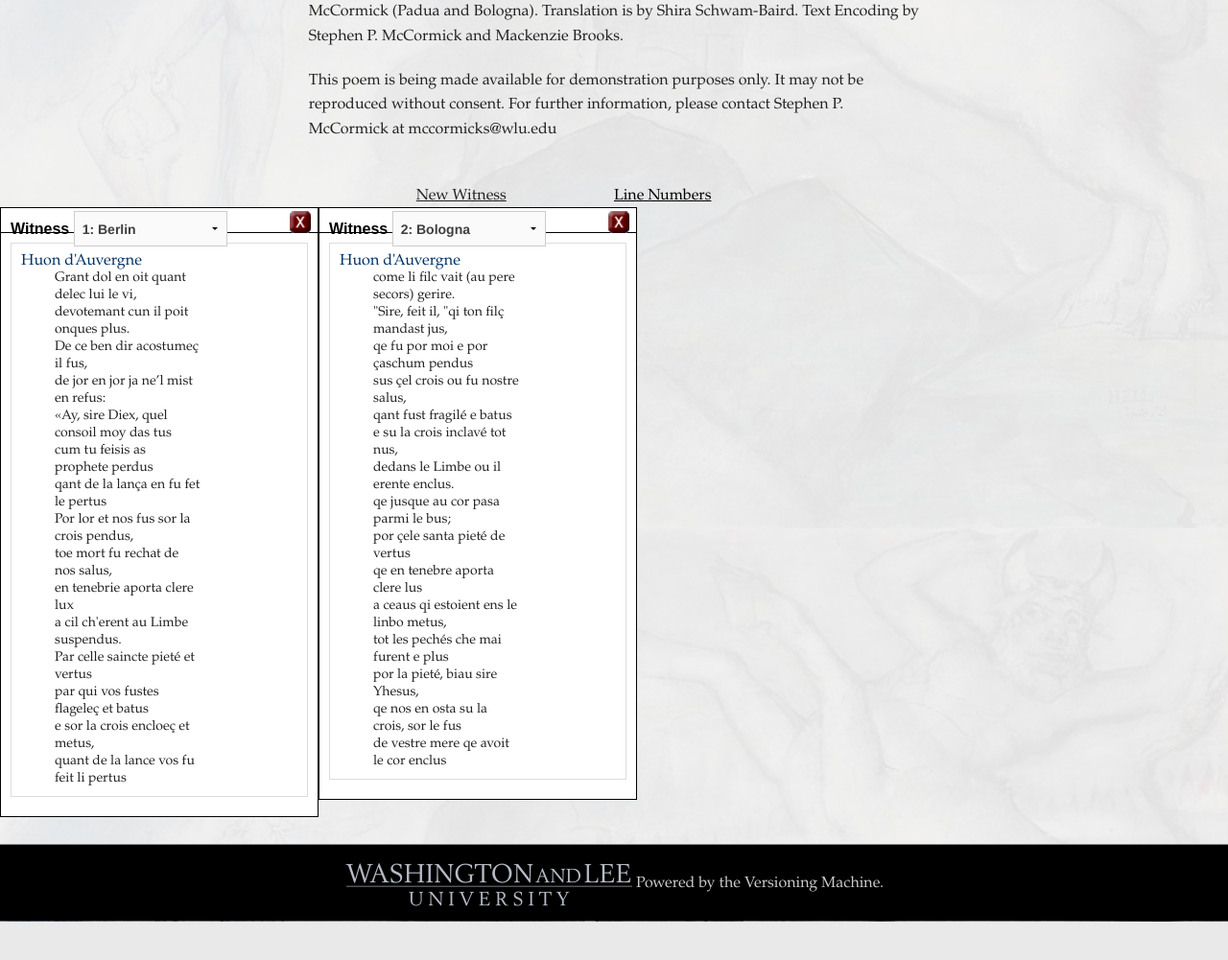
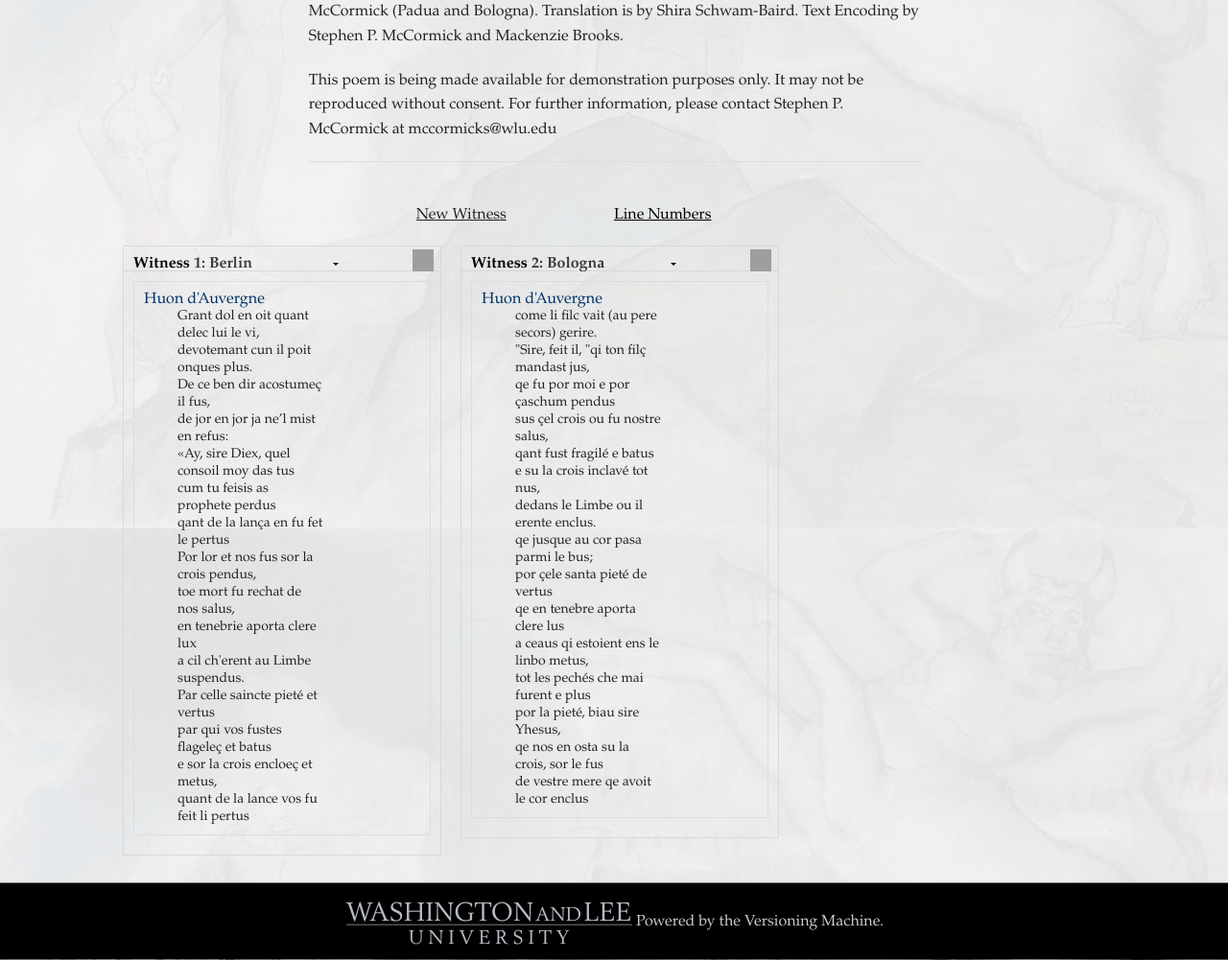
Before and after one commit to wludh/huondauvergne, a PHP site: page /hell_scene.html in a window 1280 px wide. Shown: the part 346-1347 px from the top of the page at 96% size. Before the commit the page ends 1307 px from the top, so only its background shows below. Run offline with PHP 8.4, Linux system fonts and the light colour scheme; grey boxes are pictures that could not be loaded.

Commit message:
preliminary styling on hell scene

```diff
--- a/about.html
+++ b/about.html
@@ -51,7 +51,7 @@
               <li><a href="/content/p.xml">Padua Manuscript</a></li>
               <li><a href="/content/b.xml">Berlin Manuscript</a></li>
               <li><a href="/content/t.xml">Turin Manuscript</a></li>
-              <li><a href="">Hell Scene Comparison</a></li>
+              <li><a href="/hell_scene.html">Hell Scene Comparison</a></li>
             </ul>
           </li>
         </ul>
--- a/bibliography.html
+++ b/bibliography.html
@@ -50,7 +50,7 @@
               <li><a href="/content/p.xml">Padua Manuscript</a></li>
               <li><a href="/content/b.xml">Berlin Manuscript</a></li>
               <li><a href="/content/t.xml">Turin Manuscript</a></li>
-              <li><a href="">Hell Scene Comparison</a></li>
+              <li><a href="/hell_scene.html">Hell Scene Comparison</a></li>
             </ul>
           </li>
         </ul>
--- a/css/app.css
+++ b/css/app.css
@@ -1,8 +1,6 @@
 /* Todo:
   styling of Edition
   search bar functionality
-  vmachine design
-  vmachine add thing function is broken now
 */
 
 body{
@@ -350,4 +348,21 @@ input[type="checkbox"]{
   float:left;
   width:50%;
   text-decoration: underline;
+  padding-bottom: 20px;
 }
+
+.panelBanner, .witnessMenu{
+font-family: Palatino, 'Palatino Linotype', 'Palatino LT STD', 'Book Antiqua', Georgia, serif !important;
+  background-color: rgba(0, 0, 0, 0);
+  height: 30px;
+  margin-bottom: 0;
+  padding:0;
+  border:none;
+  font-size: 16px;
+}
+
+td{
+  padding-left:0;
+  padding-right: 0;
+  display: hidden;
+}
--- a/edition.html
+++ b/edition.html
@@ -50,7 +50,7 @@
               <li><a href="/content/p.xml">Padua Manuscript</a></li>
               <li><a href="/content/b.xml">Berlin Manuscript</a></li>
               <li><a href="/content/t.xml">Turin Manuscript</a></li>
-              <li><a href="">Hell Scene Comparison</a></li>
+              <li><a href="/hell_scene.html">Hell Scene Comparison</a></li>
             </ul>
           </li>
         </ul>
@@ -78,7 +78,7 @@
               <a href="/content/p.xml">Padua Manuscript</a> |
               <a href="/content/b.xml">Berlin Manuscript</a> |
               <a href="/content/t.xml">Turin Manuscript</a><br>
-              <a href="">Hell Scene Comparison</a>
+              <a href="/hell_scene.html">Hell Scene Comparison</a>
 </div>
 <hr>
 <h4>Manuscript Sources of the Franco-Italian Huon d'Auvergne
--- a/hell_scene.html
+++ b/hell_scene.html
@@ -69,7 +69,7 @@
               <li><a href="/content/p.xml">Padua Manuscript</a></li>
               <li><a href="/content/b.xml">Berlin Manuscript</a></li>
               <li><a href="/content/t.xml">Turin Manuscript</a></li>
-              <li><a href="">Hell Scene Comparison</a></li>
+              <li><a href="/hell_scene.html">Hell Scene Comparison</a></li>
             </ul>
           </li>
         </ul>
@@ -104,7 +104,7 @@
               be reproduced without consent. For further information, please contact Stephen P.
               McCormick at mccormicks@wlu.edu
               </p>
-
+<hr>
             <!-- Note: for whatever reason deleting this first button breaks the functionality on the panels. Keeping it hidden allows them to keep working. -->
          <input type="button" id="newPanel" value="New Version" onclick="openPanel();" style="visibility:hidden;">
 
@@ -118,7 +118,7 @@
       <div id="mssArea">
          <div id="manuscripts">
             <div class="panel mssPanel">
-               <div class="panelBanner"><img class="closePanel" onclick="closePanel(this.parentNode.parentNode);" src="/vmachine_assets/vm-images/closePanel.gif" alt="X">Witness <select class="witnessMenu" onchange="changeWitness(this.value,this.parentNode.parentNode);">
+               <div class="panelBanner"><img class="closePanel" onclick="closePanel(this.parentNode.parentNode);" src="/vmachine_assets/vm-images/closePanel.png" alt="X">Witness <select class="witnessMenu" onchange="changeWitness(this.value,this.parentNode.parentNode);">
                      <option selected value="B">1: Berlin</option>
                      <option value="Br">2: Bologna</option>
                      <option value="P">3: Padua</option>
@@ -165,7 +165,7 @@
                </div>
             </div>
             <div class="panel mssPanel">
-               <div class="panelBanner"><img class="closePanel" onclick="closePanel(this.parentNode.parentNode);" src="/vmachine_assets/vm-images/closePanel.gif" alt="X">Witness <select class="witnessMenu" onchange="changeWitness(this.value,this.parentNode.parentNode);">
+               <div class="panelBanner"><img class="closePanel" onclick="closePanel(this.parentNode.parentNode);" src="/vmachine_assets/vm-images/closePanel.png" alt="X">Witness <select class="witnessMenu" onchange="changeWitness(this.value,this.parentNode.parentNode);">
                      <option value="B">1: Berlin</option>
                      <option selected value="Br">2: Bologna</option>
                      <option value="P">3: Padua</option>
@@ -213,7 +213,7 @@
             </div>
          </div>
          <div class="panel" id="notesPanel" style="display: none;">
-            <div class="panelBanner"><img class="closePanel" onclick="hideNotesPanel();" alt="X" src="/vmachine_assets/vm-images/closePanel.gif">
+            <div class="panelBanner"><img class="closePanel" onclick="hideNotesPanel();" alt="X" src="/vmachine_assets/vm-images/closePanel.png">
                Textual Notes
 
             </div>
@@ -224,7 +224,7 @@
             </div>
          </div><br class="clear"></div>
       <div class="viewerRoot" id="panel_imageViewer">
-         <div title="Click to drag panel." class="viewerHandle" id="handle_imageViewer"><span class="viewerHandleLt" id="title_imageViewer">Image Viewer</span><img class="viewerHandleRt" onclick="return hidePanel('imageViewer');" alt="X" src="/vmachine_assets/vm-images/closePanel.gif"></div>
+         <div title="Click to drag panel." class="viewerHandle" id="handle_imageViewer"><span class="viewerHandleLt" id="title_imageViewer">Image Viewer</span><img class="viewerHandleRt" onclick="return hidePanel('imageViewer');" alt="X" src="/vmachine_assets/vm-images/closePanel.png"></div>
          <div class="viewerContent" id="content_imageViewer"></div>
       </div>
 
--- a/index.html
+++ b/index.html
@@ -53,7 +53,7 @@
               <li><a href="/content/p.xml">Padua Manuscript</a></li>
               <li><a href="/content/b.xml">Berlin Manuscript</a></li>
               <li><a href="/content/t.xml">Turin Manuscript</a></li>
-              <li><a href="">Hell Scene Comparison</a></li>
+              <li><a href="/hell_scene.html">Hell Scene Comparison</a></li>
             </ul>
           </li>
         </ul>
--- a/introduction.html
+++ b/introduction.html
@@ -50,7 +50,7 @@
               <li><a href="/content/p.xml">Padua Manuscript</a></li>
               <li><a href="/content/b.xml">Berlin Manuscript</a></li>
               <li><a href="/content/t.xml">Turin Manuscript</a></li>
-              <li><a href="">Hell Scene Comparison</a></li>
+              <li><a href="/hell_scene.html">Hell Scene Comparison</a></li>
             </ul>
           </li>
         </ul>
--- a/vmachine_assets/vmachine.css
+++ b/vmachine_assets/vmachine.css
@@ -4,10 +4,11 @@
 
 
 div#mssArea {
-   width: 100%;
-   margin: 0;
-   padding: 0;
-}
+   width: 80%;
+   margin-left: auto;
+   margin-right: auto;
+/*   padding: 20px;
+*/}
 div#mssArea div#manuscripts {
    float: left;
    border: 0;
@@ -16,7 +17,7 @@ div#mssArea div#manuscripts {
 }
 div#mssArea div.panel {
    float: left;
-   border: 1px solid black;
+   border: 1px solid #d8d8d8;
    min-height: 250px;
    margin: 0;
    padding: 0;
@@ -35,11 +36,12 @@ div#mssArea div.panel div.panelBanner select.witnessMenu {
    width: 160px;
 }
 div#mssArea div.mssPanel {
-   background: white;
+   background-color: rgba(0, 0, 0, 0);
    /* padding-bottom: 5em; */
+   margin-right: 20px;
 }
 div#mssArea div.mssPanel div.panelBanner {
-   border-bottom: 1px solid black;
+   border-bottom: 1px solid #d8d8d8;
 }
 div#mssArea div.panel div.panelBanner img.closePanel {
    float: right;
@@ -72,8 +74,8 @@ div#mssArea div.panel div.mssContent img.imageLink {
    margin: 0 10px 10px 10px;
    line-height: 16px;
    font-size: 11px;
-   border: thin solid black;
-   background: white;
+   border: thin solid #d8d8d8;
+  background-color: rgba(0, 0, 0, 0);
 }
 /*div#mssArea div.panel div.bibContent {
    padding: 10px;
@@ -113,7 +115,7 @@ div.line div.emptynumber {
    float: left;
    margin-left: -2.5em;
    width: 2em;
-   background: white;
+  background-color: rgba(0, 0, 0, 0);
 }
 div.line div.linenumber {
    text-align: right;
@@ -187,22 +189,26 @@ span.rdgGrp:hover div.altRdg {
    color: black;
    text-align: left;
    border: thick solid #003366;
-   background: white;
+  background-color: rgba(0, 0, 0, 0);
    font-weight: 400 !important;
 }
 span.noteicon:hover div.note {
    left: -125px;
    min-width: 250px;
    max-width: 500px;
-   background: white;
+  background-color: rgba(0, 0, 0, 0);
 }
 span.choice:hover div.corr,
 span.rdgGrp:hover div.altRdg {
    left: 0;
    min-width: 175px;
    max-width: 350px;
-   background: white;
+  background-color: rgba(0, 0, 0, 0);
    font-size: 90%;
+}
+
+table{
+  background-color: rgba(0, 0, 0, 0) !important;
 }
 
 div.paragraph {
@@ -266,8 +272,8 @@ div.type-stanza {
 .viewerRoot {
 /*   position: absolute;
 */   width: 38.11em;
-   background-color: white;
-   border: 0.08em solid black;
+  background-color: rgba(0, 0, 0, 0);
+   border: 0.08em solid #d8d8d8;
    font-family: sans-serif;
    visibility: hidden;
    cursor: move;
```
Also changed, not shown: 3 other files.
